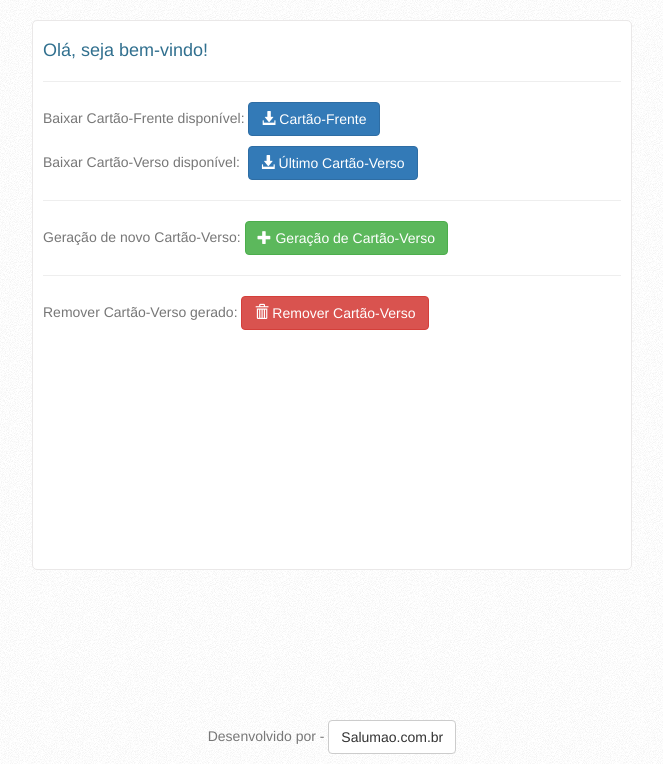
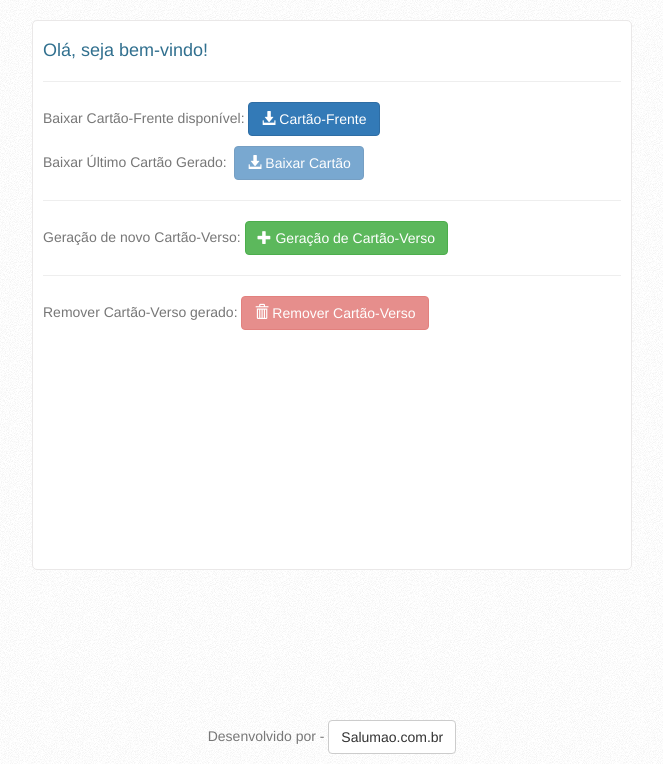
Before and after one commit to salubcosta/geracao-de-cartao, a PHP site: page /projetos_github/ in a window 1280 px wide. Shown: the part 51-815 px from the top of the page, without its empty margins (308-971 px from the left). Run offline with PHP 8.4, Linux system fonts and the light colour scheme.

Commit message:
atualizacao geral

```diff
--- a/controllers/cartaoversoController.php
+++ b/controllers/cartaoversoController.php
@@ -13,7 +13,11 @@ class cartaoversoController extends controller{
 				$cartao->setEndereco($_POST['endereco']);
 				$cartao->setEmail($_POST['email']);
 
-		        $cartao->gerarCartao();
+				if($_POST['tipo'] == "Verso"){
+					$cartao->gerarCartaoVerso();
+				}else{
+					$cartao->gerarCartaoFrenteeVerso();
+				}
 		 }else{
 		 	$this->carregarTemplate('cartaoverso',[]);
 		 }
--- a/models/cartao.php
+++ b/models/cartao.php
@@ -59,7 +59,7 @@ class cartao{
 		return $this->email;
 	}
 
-	public function gerarCartao(){
+	public function gerarCartaoVerso(){
 		header('Content-type: image/png');
 
 		require_once 'environment.php';
@@ -88,6 +88,35 @@ class cartao{
 		header('Location: '.URL.'/cartaogerado');
 	}
 
+	public function gerarCartaoFrenteeVerso(){
+		header('Content-type: image/png');
+
+		require_once 'environment.php';
+
+		$img = imagecreatefrompng(URL.'/assets/imagens/cartaofrenteeverso.PNG');
+
+		imagefill($img, 0, 0, imagecolorallocate($img, 220, 220, 220));
+
+		$font1 = DIRETORIO."/assets/fonts/trebuchetms.ttf";
+
+		$fonteTopo = 26;
+		$fontSize1 = 20;
+
+		$color = imagecolorallocate($img, 0,0,0);
+
+		imagettftext($img, $fonteTopo, 0, 50, 580, $color, $font1, $this->getNome());
+		imagettftext($img, $fontSize1, 0, 50, 620, $color, $font1, $this->getCargo());
+		imagettftext($img, $fontSize1, 0, 105, 705, $color, $font1, $this->getTelefone());
+		imagettftext($img, $fontSize1, 0, 350, 700, $color, $font1, $this->getWhatsApp());
+		imagettftext($img, $fontSize1, 0, 110, 748, $color, $font1, $this->getSkype());
+		imagettftext($img, $fontSize1, 0, 110, 788, $color, $font1, $this->getEndereco());
+		imagettftext($img, $fontSize1, 0, 110, 828, $color, $font1, $this->getEmail());
+
+		imagepng($img,DIRETORIO."/assets/imagens/cartaogerado.png");
+		imagedestroy($img);
+		header('Location: '.URL.'/cartaogerado');
+	}
+
 	public function verificarCartaoVerso(){
 		return file_exists(DIRETORIO."/assets/imagens/cartaogerado.png");
 	}
--- a/views/cartaogerado.php
+++ b/views/cartaogerado.php
@@ -3,11 +3,11 @@
 	<hr />
 	<h4 class="text-info">Abrir Cartão-verso na mesma ABA</h4>
 	<a href="<?php echo URL;?>/assets/imagens/cartaogerado.png" type="submit" class="btn btn-primary" target="_self">
-		<span class="glyphicon glyphicon-floppy-save"></span> Abrir Cartão - Verso
+		<span class="glyphicon glyphicon-floppy-save"></span> Abrir Cartão
 	</a>
 <hr />
 	<h4 class="text-danger">Abrir Cartão-verso em Nova ABA</h4>
 	<a href="<?php echo URL;?>/assets/imagens/cartaogerado.png" type="submit" class="btn btn-primary" target="_blank">
-		<span class="glyphicon glyphicon-floppy-save"></span> Abrir Cartão - Verso
+		<span class="glyphicon glyphicon-floppy-save"></span> Abrir Cartão
 	</a>
 </div>
--- a/views/home.php
+++ b/views/home.php
@@ -10,7 +10,7 @@
 		Baixar Cartão-Frente disponível: <a href="<?php echo URL;?>/cartaofrente" class="btn btn-primary"><span class="glyphicon glyphicon-download-alt"></span> Cartão-Frente</a>
 	</p>
 	<p class="text-muted">
-		Baixar Cartão-Verso disponível: &nbsp;<a href=<?php echo $urlCartaoVerso ;?> class="btn btn-primary"><span class="glyphicon glyphicon-download-alt"></span> Último Cartão-Verso</a>
+		Baixar Último Cartão Gerado: &nbsp;<a href=<?php echo $urlCartaoVerso ;?> class="btn btn-primary"><span class="glyphicon glyphicon-download-alt"></span> Baixar Cartão</a>
 	</p>
 	<hr />
 	<p class="text-muted">
--- a/views/template.php
+++ b/views/template.php
@@ -1,7 +1,7 @@
 <!DOCTYPE html>
 <html lang="pt-br">
 <head>
-	<meta charset="uft8">
+	<meta http-equiv="content-type" content="text/html; charset=UTF-8">
 	<title>Geração de Cartão</title>
 	<link href="<?php echo URL; ?>/assets/css/estilo.css" rel="stylesheet">
 	<link href="<?php echo URL; ?>/assets/css/bootstrap.min.css" rel="stylesheet">
```
Also changed, not shown: views/cartaoverso.php (+8 -0 lines), assets/imagens/cartaofrenteeverso.PNG (added), assets/imagens/cartaogerado.png (deleted), 1 other file.
